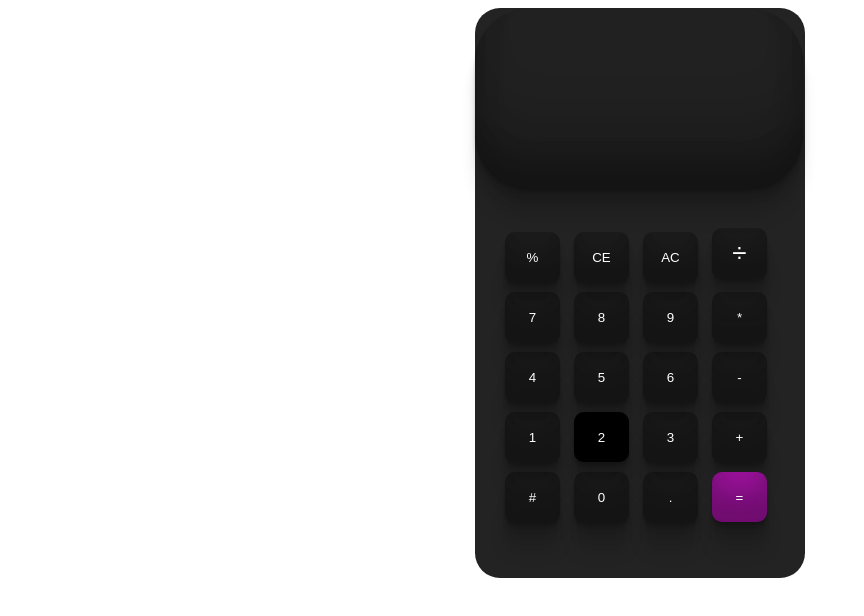
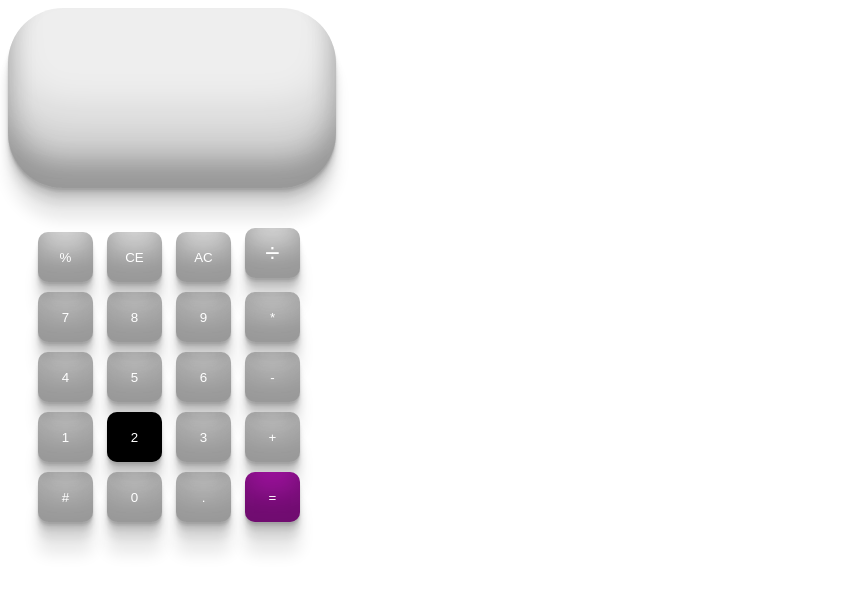
Before and after one commit to Dev-liyah/Functioning-Calculator, a plain HTML site: page index.html in a window 1280 px wide. Shown: the whole page, without its empty margins (0-864 px from the left). Drawn offline with Linux system fonts and the light colour scheme.

Commit message:
Update clas.css

```diff
--- a/clas.css
+++ b/clas.css
@@ -4,7 +4,7 @@ body {
 
 
 
-.cal {
+#cal {
     background-color: rgba(0, 0, 0, 0.861);
     height: 570px;
     margin: auto;
```
